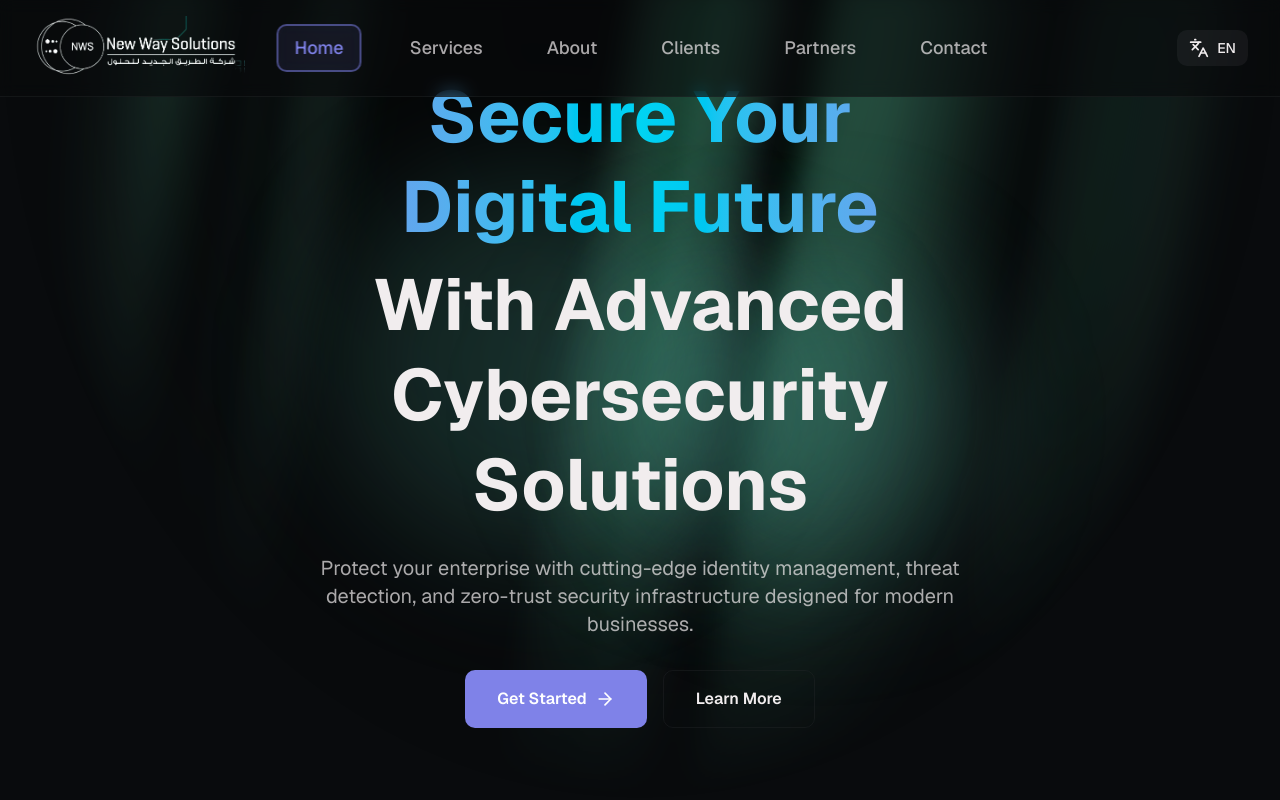
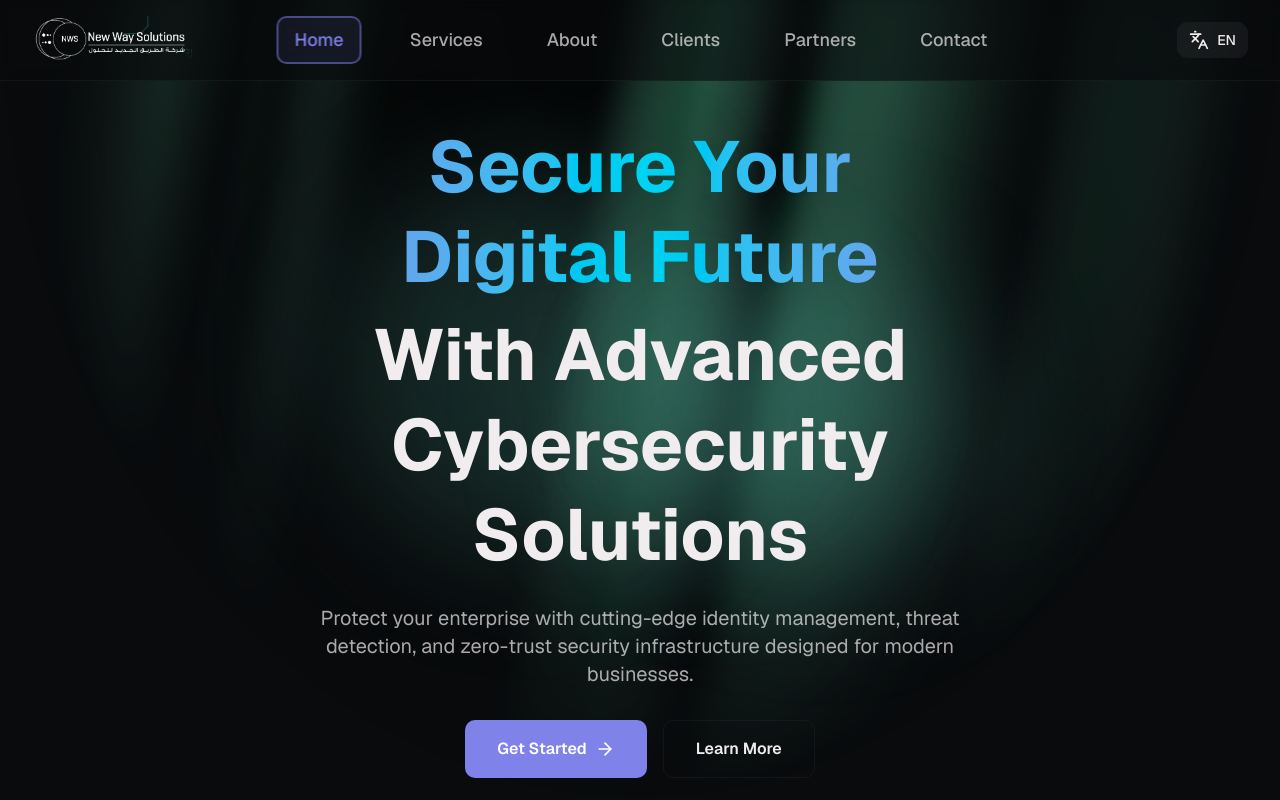
Before and after one commit to WAI-Soft/New-Way, a Next.js app: page / in a window 1280 px wide. Shown: the top 800 px of the page. Built offline with nearby package versions, Linux system fonts and the light colour scheme.

Commit message:
Fix hero section visibility and adjust navigation bar height

```diff
--- a/components/header.tsx
+++ b/components/header.tsx
@@ -31,9 +31,9 @@ export function Header() {
           <Image
             src="/logo.png"
             alt="New Way Solutions"
-            width={180}
-            height={60}
-            className="h-14 w-auto sm:h-16"
+            width={150}
+            height={50}
+            className="h-10 w-auto sm:h-12"
             priority
           />
         </Link>
--- a/components/hero.tsx
+++ b/components/hero.tsx
@@ -12,7 +12,7 @@ export function Hero() {
   }, [])
 
   return (
-    <AuroraBackground className="min-h-screen flex items-center justify-center" id="home">
+    <AuroraBackground className="min-h-screen flex items-center justify-center pt-16 md:pt-20" id="home">
       <div className="mx-auto max-w-4xl px-4 sm:px-6 lg:px-8 text-center z-10 relative">
         {/* Main Heading with Gradient */}
         <h1
@@ -20,7 +20,7 @@ export function Hero() {
             isLoaded ? 'opacity-100 translate-y-0' : 'opacity-0 translate-y-8'
           }`}
         >
-          <span className="block bg-gradient-to-r from-primary via-cyan-400 to-primary bg-clip-text text-transparent">
+          <span className="block bg-gradient-to-r from-primary via-cyan-400 to-primary bg-clip-text text-transparent mt-5">
             Secure Your Digital Future
           </span>
           <span className="block text-foreground mt-2">With Advanced Cybersecurity Solutions</span>
```
